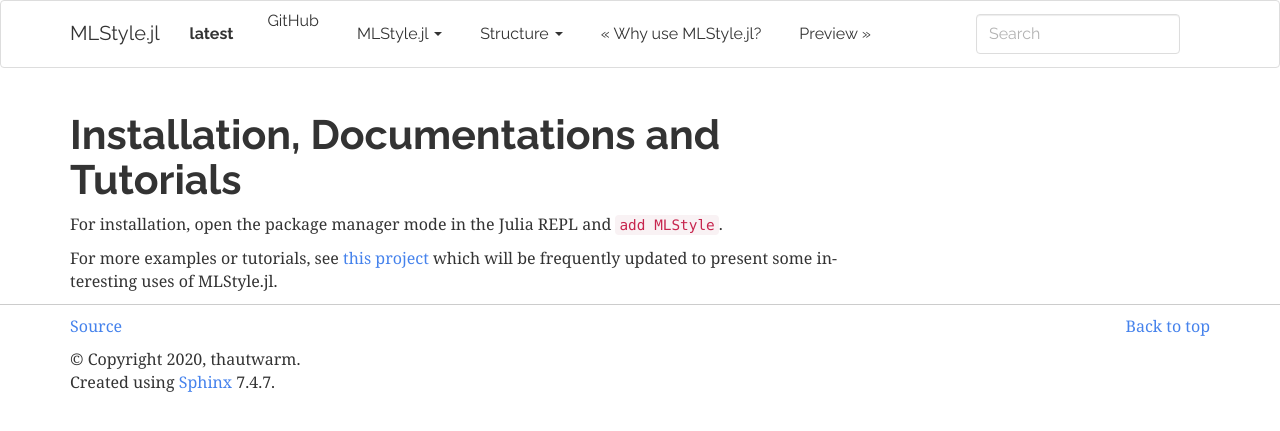
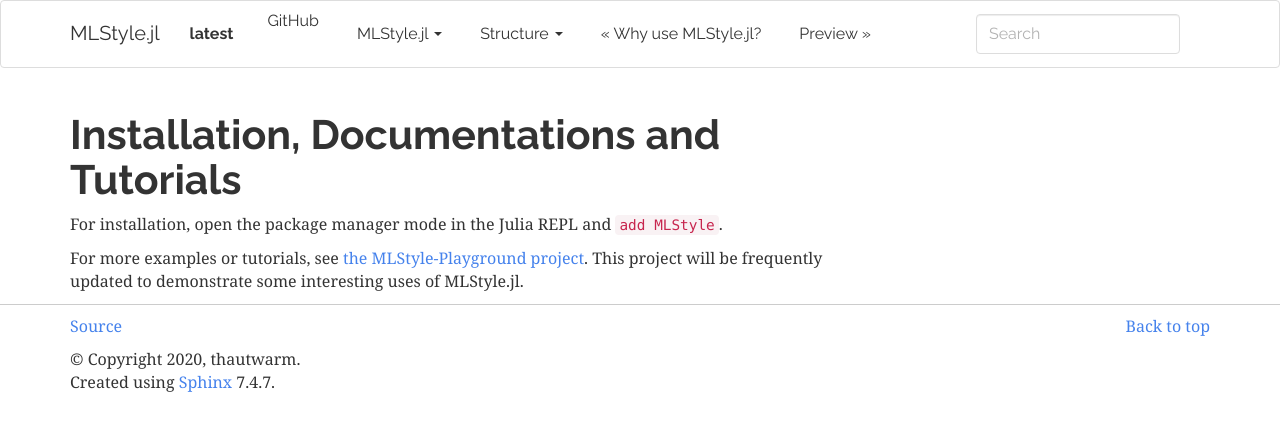
Before and after one commit to thautwarm/MLStyle.jl, a Sphinx documentation site: the page built from docs/how.md, in a window 1280 px wide. Shown: the top 431 px of the page. Built offline with Sphinx 7.4.7, drawn with Linux system fonts in a browser that asks for light colours.

Commit message:
Update how.md
Changed some grammar

```diff
--- a/docs/how.md
+++ b/docs/how.md
@@ -2,4 +2,4 @@
 
 For installation, open the package manager mode in the Julia REPL and `add MLStyle`.
 
-For more examples or tutorials, see [this project](https://github.com/thautwarm/MLStyle-Playground) which will be frequently updated to present some interesting uses of MLStyle.jl.
+For more examples or tutorials, see [the MLStyle-Playground project](https://github.com/thautwarm/MLStyle-Playground). This project will be frequently updated to demonstrate some interesting uses of MLStyle.jl.
```
